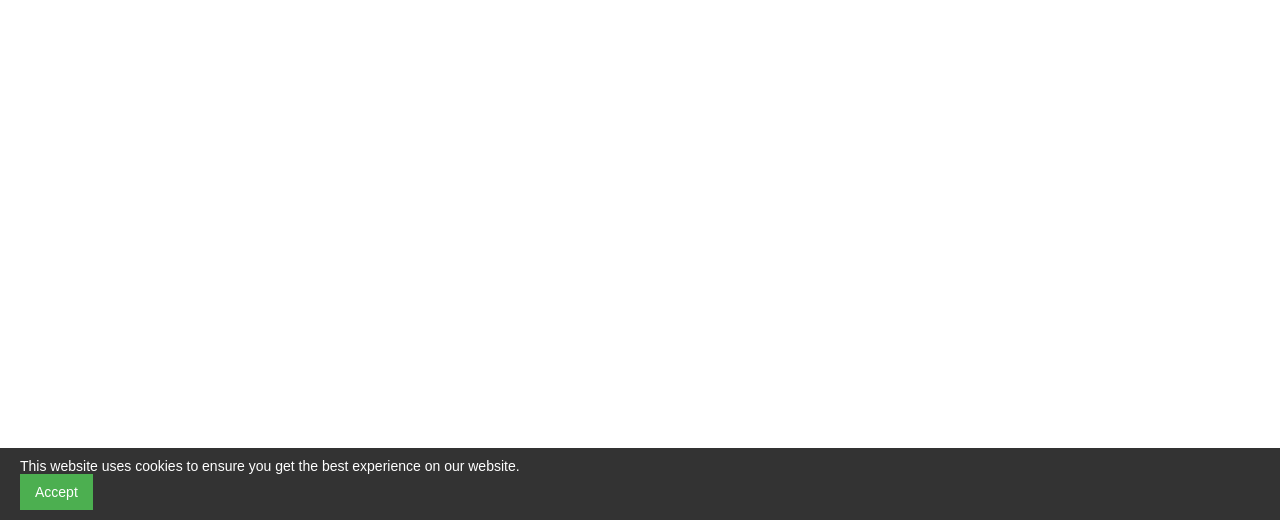
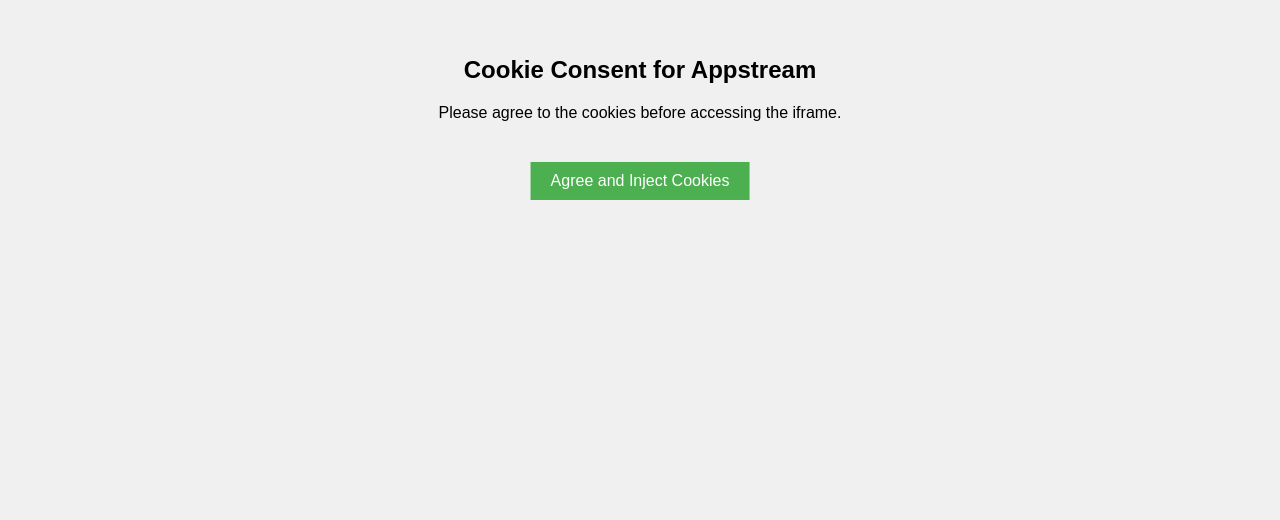
Before and after one commit to elijahcg314/AutoDesk, a plain HTML site: page index.html in a window 1280 px wide. Shown: the part 280-800 px from the top of the page. Drawn offline with Linux system fonts and the light colour scheme.

Commit message:
Update index.html

```diff
--- a/index.html
+++ b/index.html
@@ -3,16 +3,61 @@
 <head>
     <meta charset="UTF-8">
     <meta name="viewport" content="width=device-width, initial-scale=1.0">
-    <title>Cookie Consent</title>
-    <link rel="stylesheet" href="style.css">
+    <title>Cookie Injector</title>
+    <style>
+        body {
+            font-family: Arial, sans-serif;
+            margin: 0;
+            padding: 0;
+            height: 100vh;
+            display: flex;
+            justify-content: center;
+            align-items: center;
+            background-color: #f0f0f0;
+        }
+        iframe {
+            width: 100%;
+            height: 100vh; /* Full height of the page */
+            border: none;
+        }
+        .container {
+            position: absolute;
+            top: 50%;
+            left: 50%;
+            transform: translate(-50%, -50%);
+            text-align: center;
+            z-index: 1;
+        }
+        h1 {
+            font-size: 24px;
+            margin-bottom: 20px;
+        }
+        p {
+            font-size: 16px;
+            margin-bottom: 20px;
+        }
+        .consent-btn {
+            padding: 10px 20px;
+            background-color: #4CAF50;
+            color: white;
+            border: none;
+            cursor: pointer;
+            font-size: 16px;
+            margin-top: 20px;
+        }
+        .consent-btn:hover {
+            background-color: #45a049;
+        }
+    </style>
 </head>
 <body>
-    <div class="cookie-consent-container" id="cookie-consent-container">
-        <div class="cookie-consent-message">
-            <p>This website uses cookies to ensure you get the best experience on our website.</p>
-            <button id="accept-cookies">Accept</button>
-        </div>
+    <div class="container">
+        <h1>Cookie Consent for Appstream</h1>
+        <p>Please agree to the cookies before accessing the iframe.</p>
+        <button class="consent-btn" id="consentButton">Agree and Inject Cookies</button>
     </div>
+
+    <iframe id="appstreamIframe" src="" style="display:none;"></iframe>
 
     <script src="script.js"></script>
 </body>
```
